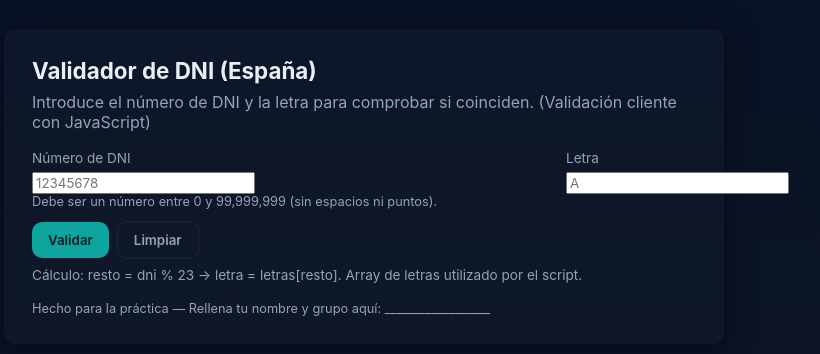
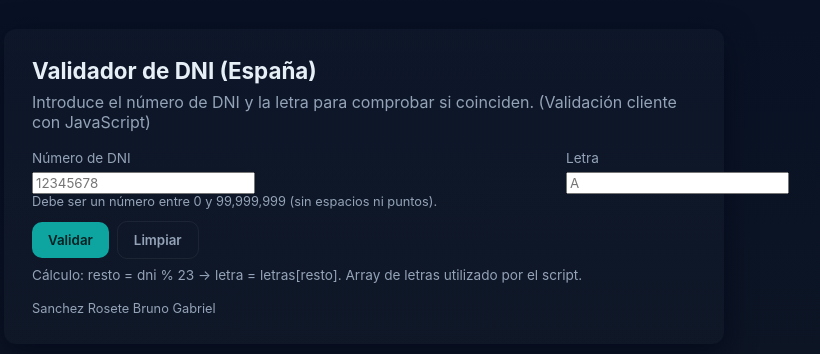
Before and after one commit to BrunoSanRos/AppsMoviles, a plain HTML site: page index.html in a window 1280 px wide. Shown: the part 214-568 px from the top of the page, without its empty margins (276-1096 px from the left). Drawn offline with Linux system fonts and the light colour scheme.

Commit message:
Añado mi nombre

```diff
--- a/index.html
+++ b/index.html
@@ -53,7 +53,7 @@
       <p class="hint">Cálculo: resto = dni % 23 → letra = letras[resto]. Array de letras utilizado por el script.</p>
     </form>
 
-    <footer>Hecho para la práctica — Rellena tu nombre y grupo aquí: __________________</footer>
+    <footer>Sanchez Rosete Bruno Gabriel</footer>
   </main>
 
   <script>
```
